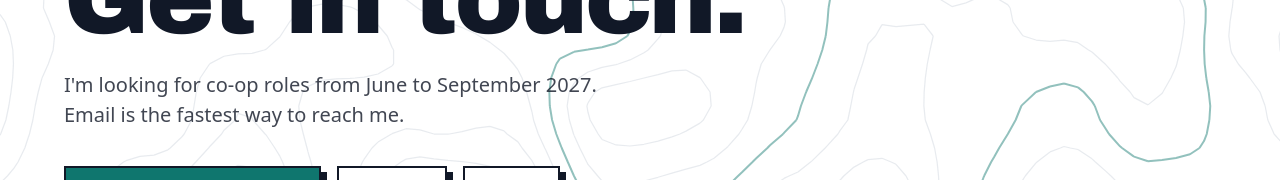
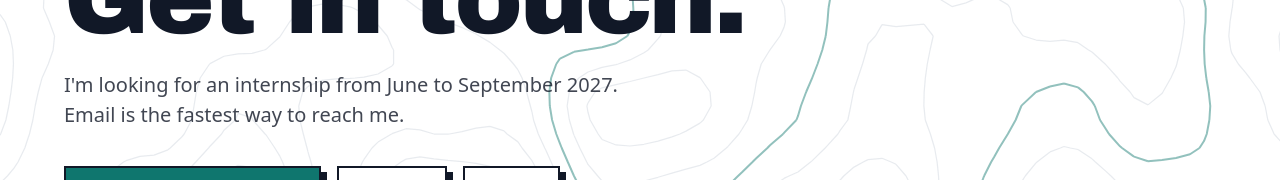
Before and after one commit to shlok-p07/Portfolio-Website, a React (Vite) app in the folder portfolio-website/: page / in a window 1280 px wide. Shown: the part 6232-6412 px from the top of the page. Built offline with nearby package versions, Linux system fonts and the light colour scheme; a web font is replaced by a local one.

Commit message:
Say internship, not co-op, for June to September 2027 availability

```diff
--- a/portfolio-website/index.html
+++ b/portfolio-website/index.html
@@ -11,7 +11,7 @@
     <meta name="theme-color" content="#ffffff" />
     <meta name="color-scheme" content="light" />
     <meta property="og:title" content="Shlok Patel" />
-    <meta property="og:description" content="CS and FinTech at Northeastern. Full-stack software, machine learning research, incoming software engineering co-op at Travelers, open to co-op June to September 2027." />
+    <meta property="og:description" content="CS and FinTech at Northeastern. Full-stack software, machine learning research, incoming software engineering co-op at Travelers, looking for an internship June to September 2027." />
     <meta property="og:image" content="/headshot.webp" />
 
     <link rel="preconnect" href="https://fonts.googleapis.com" />
--- a/portfolio-website/src/App.jsx
+++ b/portfolio-website/src/App.jsx
@@ -507,7 +507,7 @@ function App() {
               Get in touch.
             </h2>
             <p className="m-0 mt-6 max-w-[36rem] text-[1.25rem] leading-[1.5] font-medium text-ink/80">
-              I'm looking for co-op roles from {PROFILE.availability}. Email is the fastest way to
+              I'm looking for an internship from {PROFILE.availability}. Email is the fastest way to
               reach me.
             </p>
             <div className="pointer-events-auto mt-9 flex flex-wrap gap-4">
```
